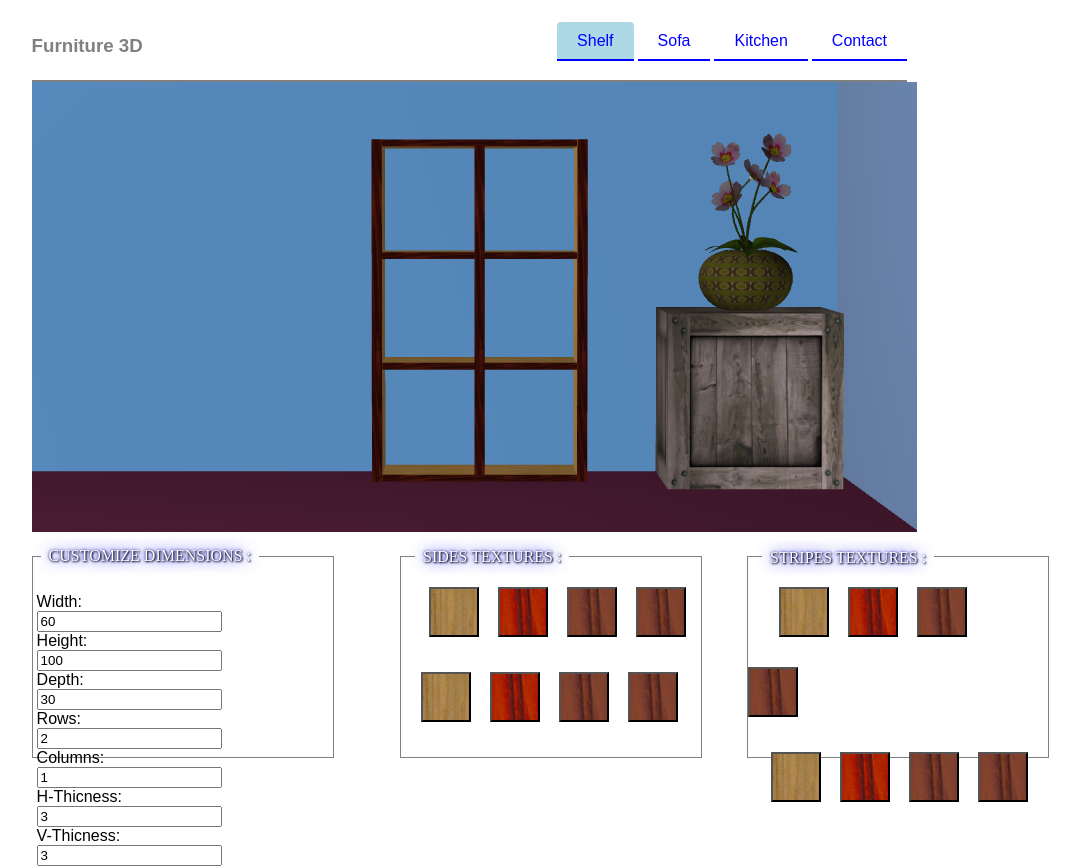
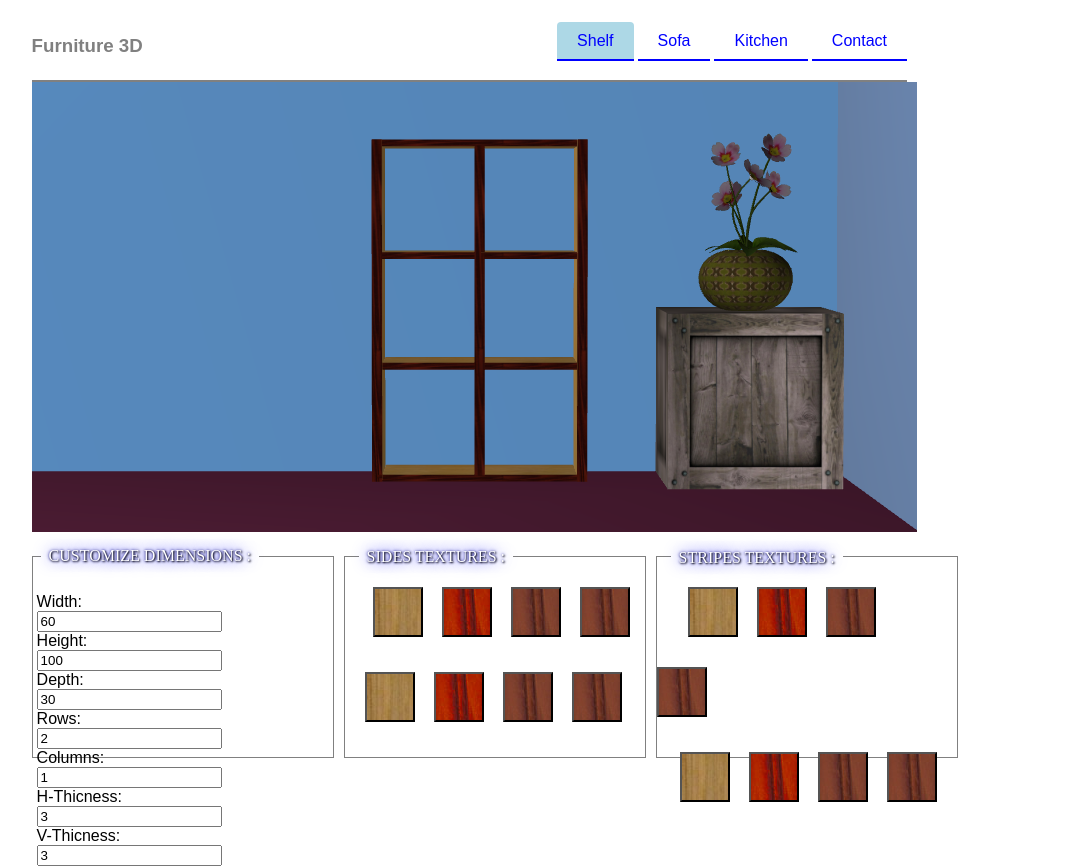
Before and after one commit to bpetar/furniture-customization, a plain HTML site: page index.html in a window 1280 px wide. Shown: the whole page, without its empty margins (166-1246 px from the left). Drawn offline with Linux system fonts and the light colour scheme; animation ran at ten frames a second.

Commit message:
fixing div layout on chrome

```diff
--- a/index.html
+++ b/index.html
@@ -19,12 +19,20 @@
 
 
 		}
-		#id-settings-tex{
+
+		.settings-block{
 		    height:200px;
 			width:300px;
-			margin-left:558px;
-			margin-top:20px;
+			margin-right:10px;
 		}
+
+		.settings-div {
+			min-width: 980px;
+		    margin-top:20px;
+			margin-left:15%;
+			border: 0px solid red;
+		}
+
 		#id-menu-shelf{
 		border-bottom:solid blue 2px;
 		}
@@ -38,12 +46,6 @@
 		border-bottom:solid blue 2px;
 		}
 
-		#id-settings-dim{
-		    height:200px;
-			width:300px;
-			margin-left:100px
-			margin-top:20px;
-			}
 		.headerTitle {
 			text-align: left;
 			color: gray;
@@ -76,9 +78,11 @@
 			background-color: lightblue;
 		}
 
-		#id-container3d {min-height: 450px;
-		margin-left:15%;
-		margin-right:15%;}
+		#id-container3d {
+			min-height: 450px;
+			margin-left:15%;
+			margin-right:15%;
+		}
 
 		#id-sofa-container3d {min-height: 450px;
 		margin-left:15%;
@@ -111,7 +115,7 @@
 
 		.formRow label {
 			display: inline-block;
-			width: 128px;
+			width: 108px;
 			font-family:sans-serif;
 
 		}
@@ -363,8 +367,8 @@
 
 		<div id="id-container3d"></div>
 
-		<div id="id-settings">
-			<div id="id-settings-dim" style="float:left; margin-left:15%;border:solid grey 1px">
+		<div id="id-settings" class="settings-div">
+			<div id="id-settings-dim" class="settings-block" style="float:left; border:solid grey 1px">
 			       <span class="aSpan"	 style="padding: 8px; top: -10px;left:8px">CUSTOMIZE DIMENSIONS :</span>
 				<form id="settingsForm">
 					<span class="formRow"><label for="width">Width:</label>   <input type="number" name="width" id="id-input-shelf-width" value="60" onchange="changeWidth()" ></span>
@@ -377,7 +381,7 @@
 				</form>
 			</div>
 
-			<div id="id-settings-tex" style="margin-left 150px;border:solid grey 1px;">
+			<div id="id-settings-tex" class="settings-block" style="float:left; border: solid grey 1px;">
                 <span class="aSpan"	 style="padding: 8px; top: -55px;left:14px">SIDES TEXTURES :</span>
 				<input class="formButton1" type="button" onclick="changeTexture('media/wood_side_light.jpg')"></input>
 				<input class="formButton2" type="button" onclick="changeTexture('media/wood_side_red.jpg')"></input>
@@ -391,7 +395,7 @@
 				</div>
 
 			</div>
-			<div id="id-setting-tex2" style="width:300px;height:200px;margin-top:-202px;margin-right:10px;margin-left:905px;border:solid grey 1px;">
+			<div id="id-setting-tex2" class="settings-block" style="float:left; border:solid grey 1px;">
 			    <span class="aSpan"	 style="padding: 8px; top: -54px;left:14px">STRIPES TEXTURES :</span>
 				<input class="formButton18" type="button" onclick="changeTexture('media/wood_side_light.jpg')"></input>
 				<input class="formButton19" type="button" onclick="changeTexture('media/wood_side_red.jpg')"></input>
@@ -403,7 +407,7 @@
 				<input class="formButton24" type="button" onclick="changeTexture('media/wood_side_dark.jpg')"></input>
 				<input class="formButton25" type="button" onclick="changeTexture('media/wood_side_dark.jpg')"></input>
 				</div>
-				</div>
+			</div>
 		</div>
 
 
```
